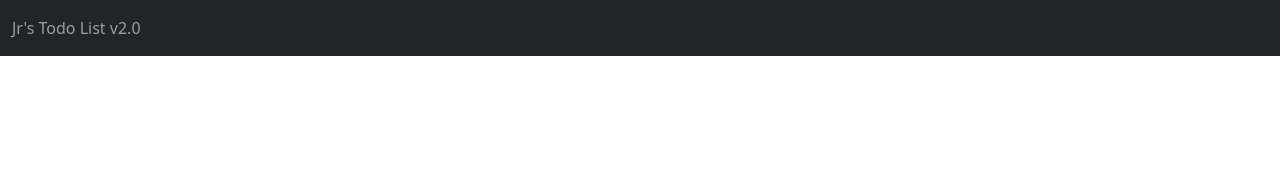
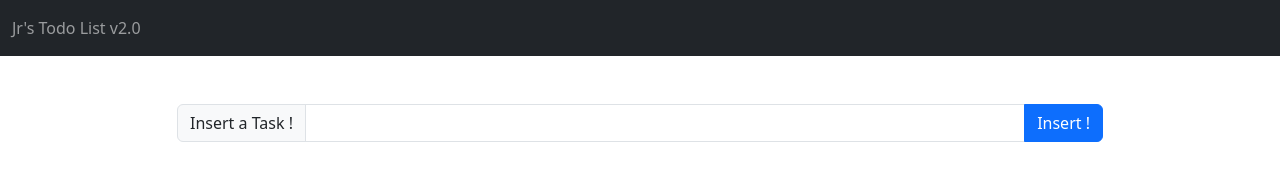
Before and after one commit to GVerdans/Dev-Jr-s-To-Do-List, a website built with webpack: page public/index.html in a window 1280 px wide. Built offline with nearby package versions, Linux system fonts and the light colour scheme.

Commit message:
add: input and btn

```diff
--- a/public/index.html
+++ b/public/index.html
@@ -12,14 +12,27 @@
 
 <body>
 
-  <!-- Nav Bar -->
+  <!-- Nav -->
   <nav class="navbar navbar-dark bg-dark">
     <div class="container-fluid">
       <span class="navbar-text">
         Jr's Todo List v2.0
       </span>
+  </nav>
+
+  <div class="container">
+    <div class="row justify-center">
+      <div class="col-10 offset-1">
+        <div class="input-group input-group-md my-5">
+          <span class="input-group-text" id="inputGroup-sizing-md">Insert a Task !</span>
+          <input type="text" class="form-control" aria-label="Sizing example input"
+          aria-describedby="inputGroup-sizing-md">
+          <button class="btn btn-primary">Insert !</button>
+          </div>
+      </div>
     </div>
-  </nav>
+  </div>
+
 
   <script src="https://cdn.jsdelivr.net/npm/bootstrap@5.3.8/dist/js/bootstrap.bundle.min.js"
     integrity="sha384-FKyoEForCGlyvwx9Hj09JcYn3nv7wiPVlz7YYwJrWVcXK/BmnVDxM+D2scQbITxI"
```
